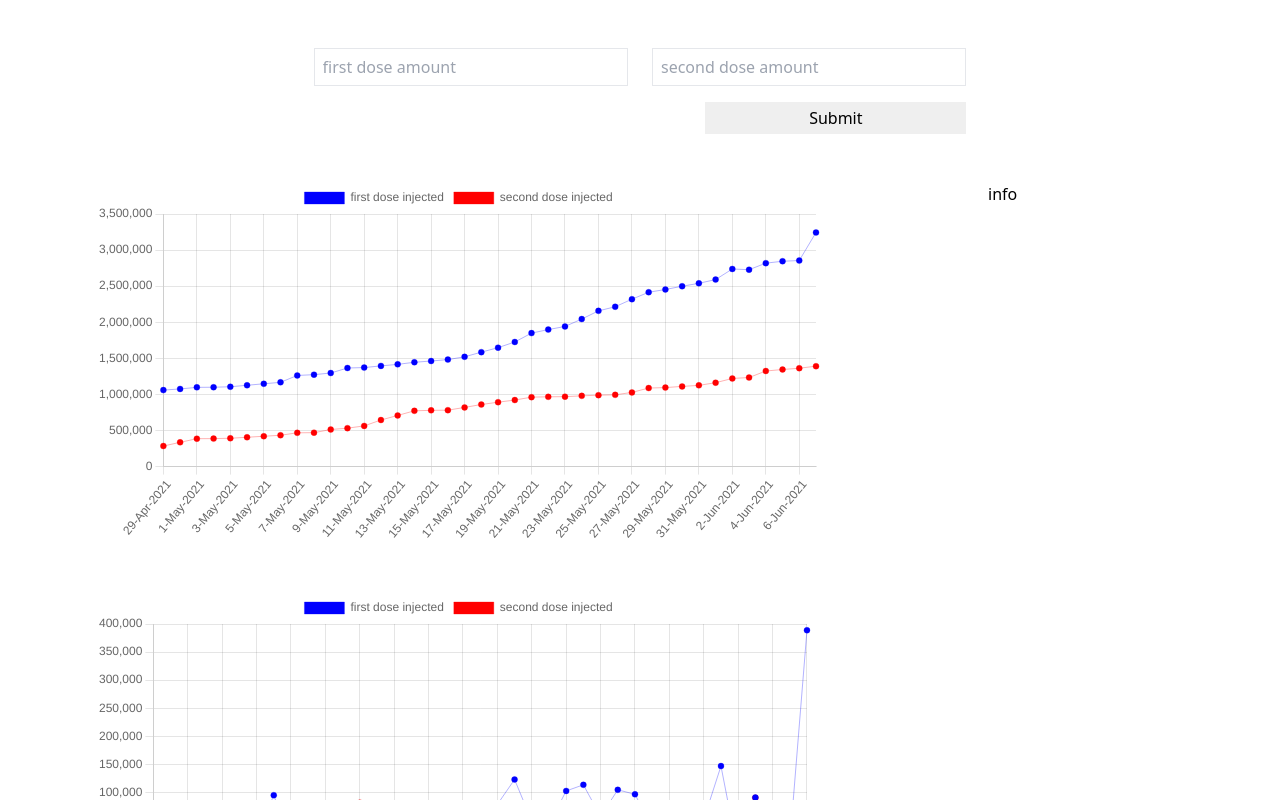
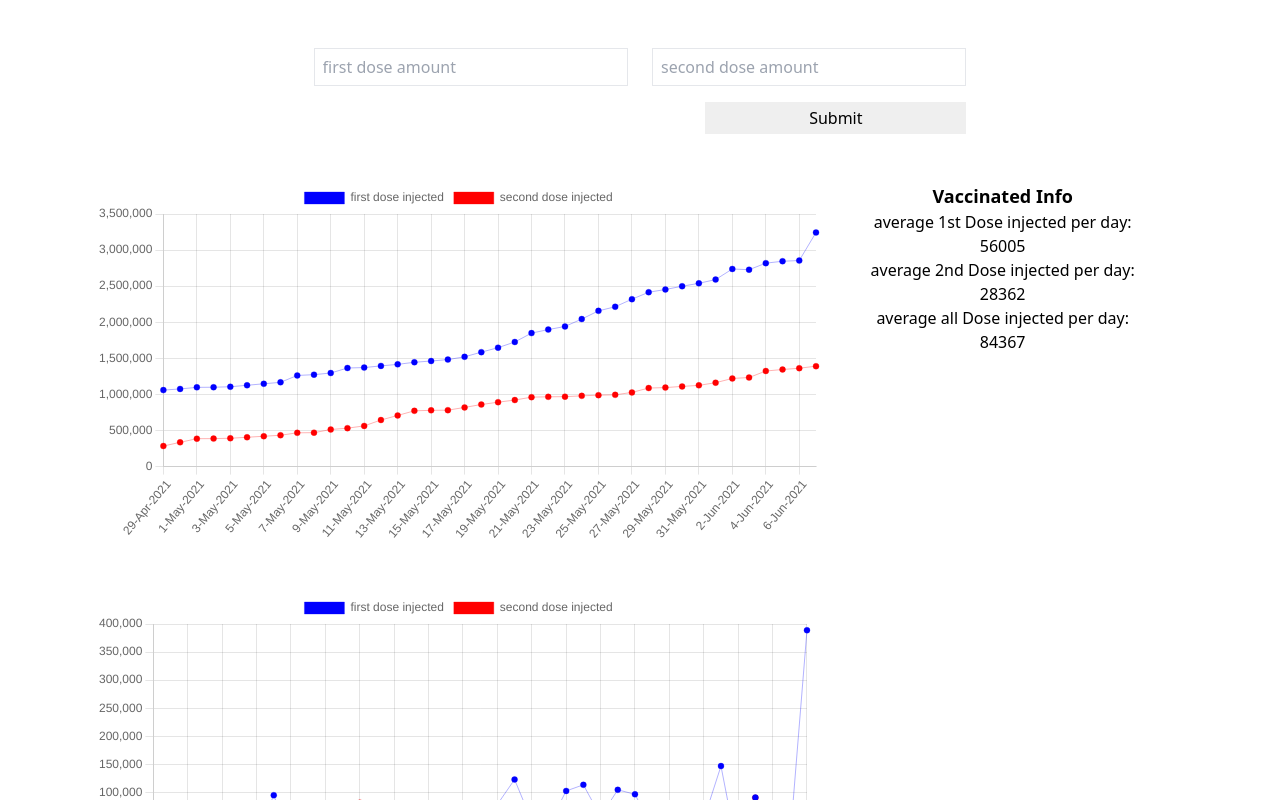
Before and after one commit to pizzahuhthp9/vaccine-info, a React (Create React App) app: page / in a window 1280 px wide. Shown: the top 800 px of the page. Built offline with nearby package versions, Linux system fonts and the light colour scheme; data requests are answered from the project's data file.

Commit message:
add graph info

```diff
--- a/src/components/graph/GraphInfo.jsx
+++ b/src/components/graph/GraphInfo.jsx
@@ -3,14 +3,39 @@ import React, { Component } from 'react';
 class GraphInfo extends Component {
     constructor(props) {
         super(props);
-        this.state = {  }
+        this.state = {
+            averageFirst: 0,
+            averageSecond: 0,
+            averageAll: 0
+        }
     }
     render() {
         return (
-            <div>
-                <h1>info</h1>
+            <div className="flex flex-col items-start mx-8">
+                <h1 className="text-lg font-bold self-center">Vaccinated Info</h1>
+                <p>average 1st Dose injected per day: {this.state.averageFirst}</p>
+                <p>average 2nd Dose injected per day: {this.state.averageSecond}</p>
+                <p>average all Dose injected per day: {this.state.averageAll}</p>
             </div>
          );
+    }
+    componentDidMount(){
+        let duration = this.props.data.length;
+        let totalFirstDose = 0;
+        let totalSecondDose = 0;
+        let totalAllDose = 0;
+        this.props.data.forEach(elem => {
+            totalFirstDose += elem.firstDose;
+            totalSecondDose += elem.secondDose;
+        });
+        totalAllDose = totalFirstDose + totalSecondDose;
+
+
+        this.setState({
+            averageFirst: Math.round(totalFirstDose/duration),
+            averageSecond: Math.round(totalSecondDose/duration),
+            averageAll: Math.round(totalAllDose/duration),
+        })
     }
 }
 
--- a/src/views/Graph.jsx
+++ b/src/views/Graph.jsx
@@ -28,7 +28,10 @@ class Graph extends Component {
           )}
         </div>
         <div className="row-span-2">
-          <GraphInfo></GraphInfo>
+          {
+            this.state.isloaded && (
+              <GraphInfo data={this.state.enumerateData}></GraphInfo>
+          )}
         </div>
         <div className="col-span-2">
         {this.state.isloaded && (
```
